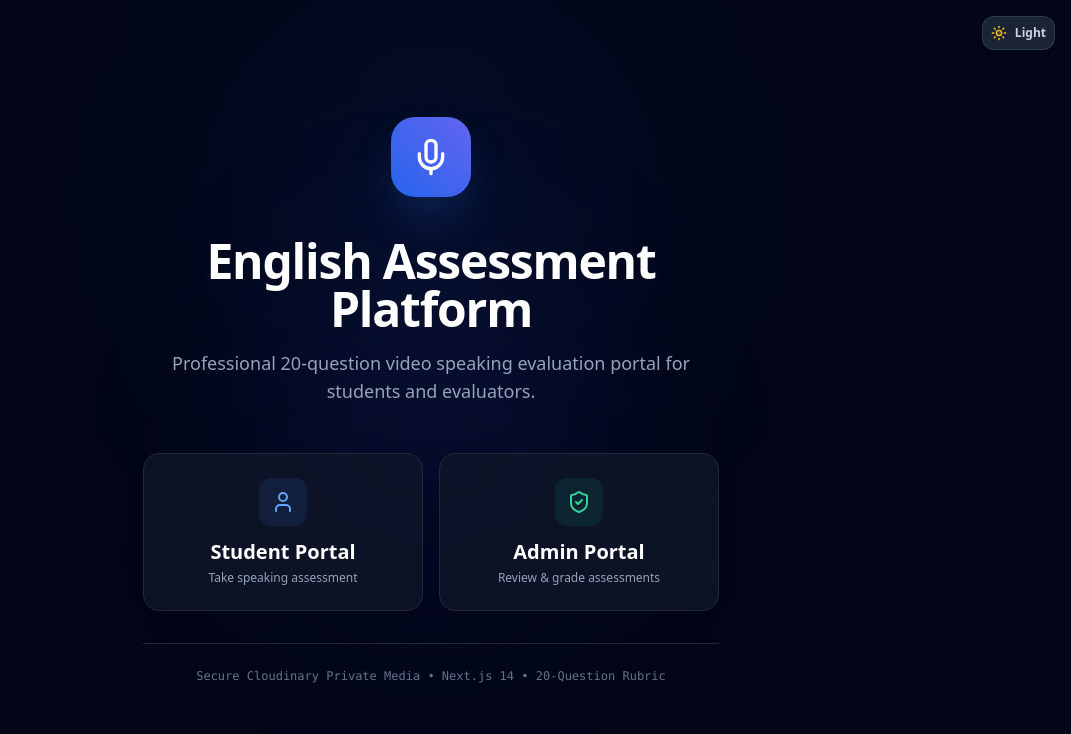
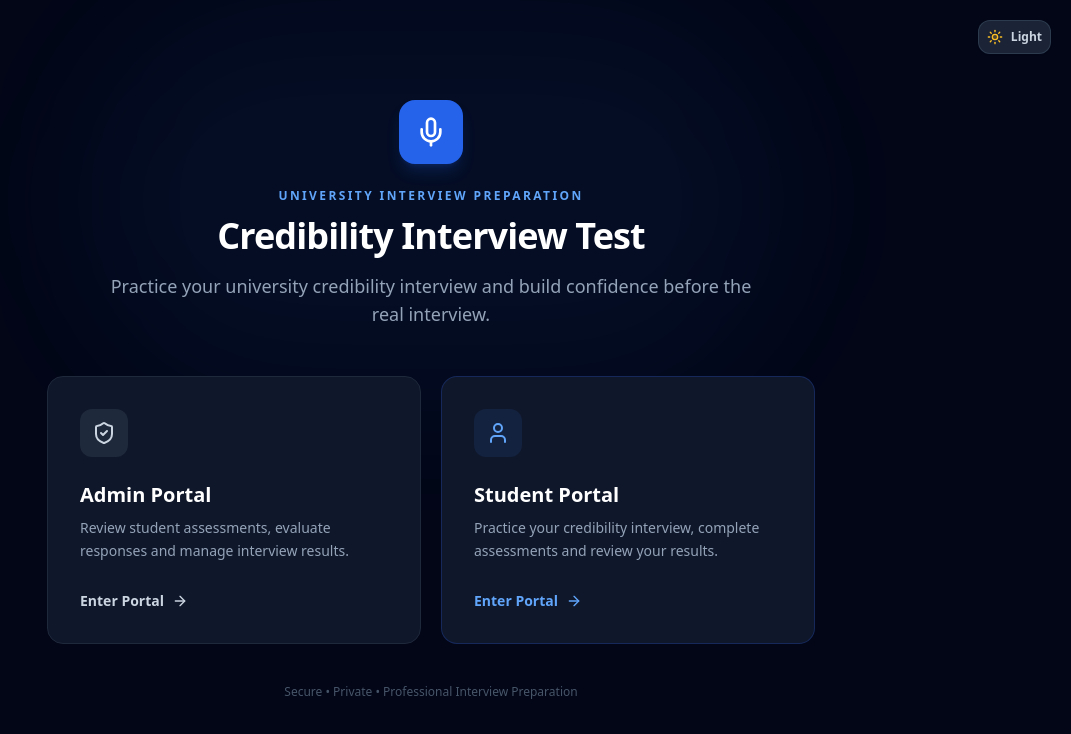
Before and after one commit to Raj290605/English-Assessment-Test-, a Next.js app: page / in a window 1280 px wide. Shown: the top 734 px of the page, without its empty margins (209-1280 px from the left). Built offline with nearby package versions, Linux system fonts and the light colour scheme; no server answers.

Commit message:
redesing home page

```diff
--- a/src/app/page.tsx
+++ b/src/app/page.tsx
@@ -1,7 +1,7 @@
 import { redirect } from 'next/navigation';
 import { getSession } from '@/lib/services/authService';
 import Link from 'next/link';
-import { Mic, ShieldCheck, User } from 'lucide-react';
+import { ArrowRight, Mic, ShieldCheck, User } from 'lucide-react';
 import { ThemeToggle } from '@/components/common/ThemeProvider';
 
 export default async function HomePage() {
@@ -16,58 +16,114 @@ export default async function HomePage() {
   }
 
   return (
-    <div className="min-h-screen bg-slate-50 dark:bg-slate-950 flex flex-col justify-center items-center p-4 relative overflow-hidden transition-colors duration-200">
-      {/* Theme toggle top-right */}
-      <div className="absolute top-4 right-4 z-20">
+    <div className="min-h-screen bg-slate-50 dark:bg-slate-950 flex flex-col items-center justify-center px-4 py-10 relative overflow-hidden transition-colors duration-200">
+
+      {/* Theme toggle */}
+      <div className="absolute top-5 right-5 z-20">
         <ThemeToggle />
       </div>
 
-      {/* Glow Effects */}
-      <div className="absolute top-1/4 left-1/2 -translate-x-1/2 -translate-y-1/2 w-96 h-96 bg-blue-600/10 blur-[120px] rounded-full pointer-events-none" />
-      <div className="absolute bottom-1/4 left-1/2 -translate-x-1/2 w-80 h-80 bg-indigo-600/10 blur-[100px] rounded-full pointer-events-none" />
+      {/* Subtle background decoration */}
+      <div className="absolute top-0 left-1/2 -translate-x-1/2 w-[700px] h-[400px] bg-blue-500/[0.04] dark:bg-blue-500/[0.06] blur-3xl rounded-full pointer-events-none" />
 
-      <div className="max-w-xl w-full text-center space-y-8 relative z-10">
-        <div className="inline-flex items-center justify-center w-20 h-20 rounded-3xl bg-gradient-to-tr from-blue-600 to-indigo-500 shadow-2xl shadow-blue-500/30 mb-2">
-          <Mic className="w-10 h-10 text-white" />
-        </div>
+      <main className="relative z-10 w-full max-w-4xl">
 
-        <div>
-          <h1 className="text-4xl sm:text-5xl font-extrabold text-slate-900 dark:text-white tracking-tight">
-            English Assessment Platform
+        {/* Brand / Heading */}
+        <div className="text-center mb-12">
+
+          {/* Logo */}
+          <div className="inline-flex items-center justify-center w-16 h-16 rounded-2xl bg-blue-600 shadow-lg shadow-blue-600/20 mb-6">
+            <Mic className="w-8 h-8 text-white" />
+          </div>
+
+          {/* Eyebrow */}
+          <p className="text-xs font-semibold tracking-[0.2em] text-blue-600 dark:text-blue-400 uppercase mb-3">
+            University Interview Preparation
+          </p>
+
+          {/* Main heading */}
+          <h1 className="text-3xl sm:text-4xl font-bold tracking-tight text-slate-900 dark:text-white">
+            Credibility Interview Test
           </h1>
-          <p className="mt-4 text-slate-600 dark:text-slate-400 text-lg">
-            Professional 20-question video speaking evaluation portal for students and evaluators.
+
+          {/* Description */}
+          <p className="mt-4 max-w-2xl mx-auto text-base sm:text-lg leading-relaxed text-slate-600 dark:text-slate-400">
+            Practice your university credibility interview and build
+            confidence before the real interview.
           </p>
         </div>
 
-        <div className="grid grid-cols-1 sm:grid-cols-2 gap-4 pt-4">
+        {/* Portal Selection */}
+        <div className="grid grid-cols-1 md:grid-cols-2 gap-5 max-w-3xl mx-auto">
+
+          {/* Admin Portal */}
+          <Link
+            href="/admin-login"
+            className="group relative rounded-2xl border border-slate-200 dark:border-slate-800 bg-white dark:bg-slate-900 p-7 sm:p-8 transition-all duration-200 hover:-translate-y-1 hover:border-slate-300 dark:hover:border-slate-700 hover:shadow-xl hover:shadow-slate-900/[0.06] dark:hover:shadow-black/20"
+          >
+            <div className="flex flex-col h-full">
+
+              <div className="w-12 h-12 rounded-xl bg-slate-100 dark:bg-slate-800 text-slate-700 dark:text-slate-300 flex items-center justify-center mb-6 transition-colors duration-200 group-hover:bg-slate-900 group-hover:text-white dark:group-hover:bg-white dark:group-hover:text-slate-900">
+                <ShieldCheck className="w-6 h-6" />
+              </div>
+
+              <div className="flex-1">
+                <h2 className="text-xl font-semibold text-slate-900 dark:text-white">
+                  Admin Portal
+                </h2>
+
+                <p className="mt-2 text-sm leading-relaxed text-slate-500 dark:text-slate-400">
+                  Review student assessments, evaluate responses and manage interview results.
+                </p>
+              </div>
+
+              <div className="mt-7 flex items-center gap-2 text-sm font-semibold text-slate-700 dark:text-slate-300">
+                Enter Portal
+                <ArrowRight className="w-4 h-4 transition-transform duration-200 group-hover:translate-x-1" />
+              </div>
+
+            </div>
+          </Link>
+
+          {/* Student Portal */}
           <Link
             href="/login"
-            className="group glass-panel p-6 flex flex-col items-center justify-center hover:border-blue-500/50 transition-all hover:-translate-y-1"
+            className="group relative rounded-2xl border border-blue-200 dark:border-blue-900/50 bg-white dark:bg-slate-900 p-7 sm:p-8 transition-all duration-200 hover:-translate-y-1 hover:border-blue-400 dark:hover:border-blue-700 hover:shadow-xl hover:shadow-blue-600/[0.08]"
           >
-            <div className="w-12 h-12 rounded-xl bg-blue-500/10 text-blue-600 dark:text-blue-400 flex items-center justify-center mb-3 group-hover:bg-blue-500 group-hover:text-white transition-colors">
-              <User className="w-6 h-6" />
+            <div className="flex flex-col h-full">
+
+              <div className="w-12 h-12 rounded-xl bg-blue-50 dark:bg-blue-500/10 text-blue-600 dark:text-blue-400 flex items-center justify-center mb-6 transition-colors duration-200 group-hover:bg-blue-600 group-hover:text-white">
+                <User className="w-6 h-6" />
+              </div>
+
+              <div className="flex-1">
+                <h2 className="text-xl font-semibold text-slate-900 dark:text-white">
+                  Student Portal
+                </h2>
+
+                <p className="mt-2 text-sm leading-relaxed text-slate-500 dark:text-slate-400">
+                  Practice your credibility interview, complete assessments and review your results.
+                </p>
+              </div>
+
+              <div className="mt-7 flex items-center gap-2 text-sm font-semibold text-blue-600 dark:text-blue-400">
+                Enter Portal
+                <ArrowRight className="w-4 h-4 transition-transform duration-200 group-hover:translate-x-1" />
+              </div>
+
             </div>
-            <h2 className="text-xl font-bold text-slate-900 dark:text-white">Student Portal</h2>
-            <p className="text-xs text-slate-500 dark:text-slate-400 mt-1">Take speaking assessment</p>
           </Link>
 
-          <Link
-            href="/admin-login"
-            className="group glass-panel p-6 flex flex-col items-center justify-center hover:border-emerald-500/50 transition-all hover:-translate-y-1"
-          >
-            <div className="w-12 h-12 rounded-xl bg-emerald-500/10 text-emerald-600 dark:text-emerald-400 flex items-center justify-center mb-3 group-hover:bg-emerald-500 group-hover:text-white transition-colors">
-              <ShieldCheck className="w-6 h-6" />
-            </div>
-            <h2 className="text-xl font-bold text-slate-900 dark:text-white">Admin Portal</h2>
-            <p className="text-xs text-slate-500 dark:text-slate-400 mt-1">Review & grade assessments</p>
-          </Link>
         </div>
 
-        <div className="pt-6 border-t border-slate-200 dark:border-slate-800 text-xs text-slate-500 font-mono">
-          Secure Cloudinary Private Media &bull; Next.js 14 &bull; 20-Question Rubric
+        {/* Trust Footer */}
+        <div className="mt-10 text-center">
+          <p className="text-xs text-slate-400 dark:text-slate-600">
+            Secure • Private • Professional Interview Preparation
+          </p>
         </div>
-      </div>
+
+      </main>
     </div>
   );
 }
```
